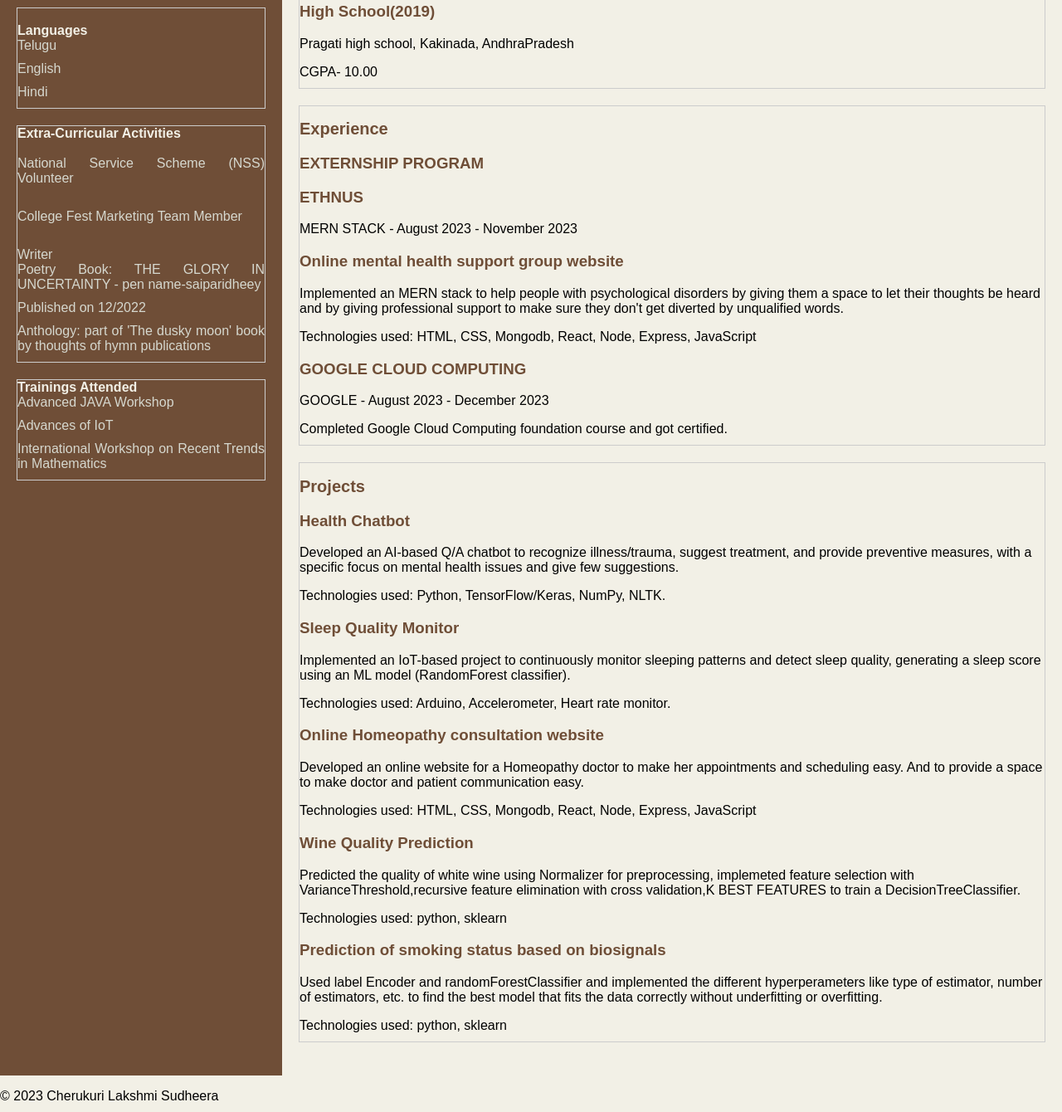
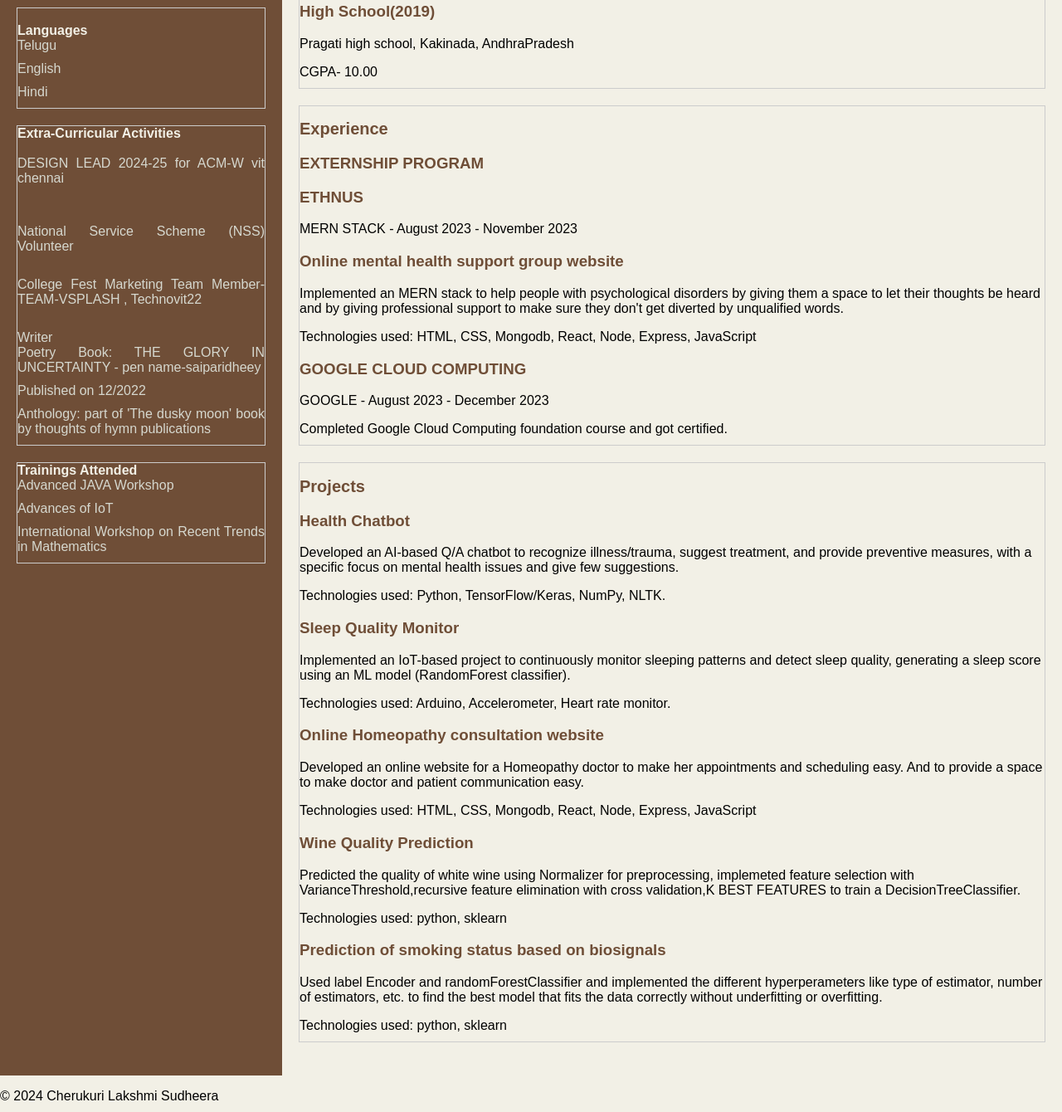
Before and after one commit to sudheerachl/resume, a plain HTML site: page index.html in a window 1280 px wide. Shown: the part 707-2047 px from the top of the page at 83% size. Drawn offline with Linux system fonts and the light colour scheme.

Commit message:
Update index.html

```diff
--- a/index.html
+++ b/index.html
@@ -68,9 +68,12 @@
    <br>
    <ul>
     <br>
+    <li>DESIGN LEAD 2024-25  for ACM-W vit chennai</li>
+   <br>
+    <br>
     <li>National Service Scheme (NSS) Volunteer</li>
    <br>
-    <li>College Fest Marketing Team Member</li>
+    <li>College Fest Marketing Team Member-TEAM-VSPLASH , Technovit22</li>
    <br>
     <li>Writer
       <ul>
@@ -168,7 +171,7 @@
  </div>
 </main>
 <footer>
-  <p>&copy; 2023 Cherukuri Lakshmi Sudheera</p>
+  <p>&copy; 2024 Cherukuri Lakshmi Sudheera</p>
  </footer>
 </body>
 </html>
```
